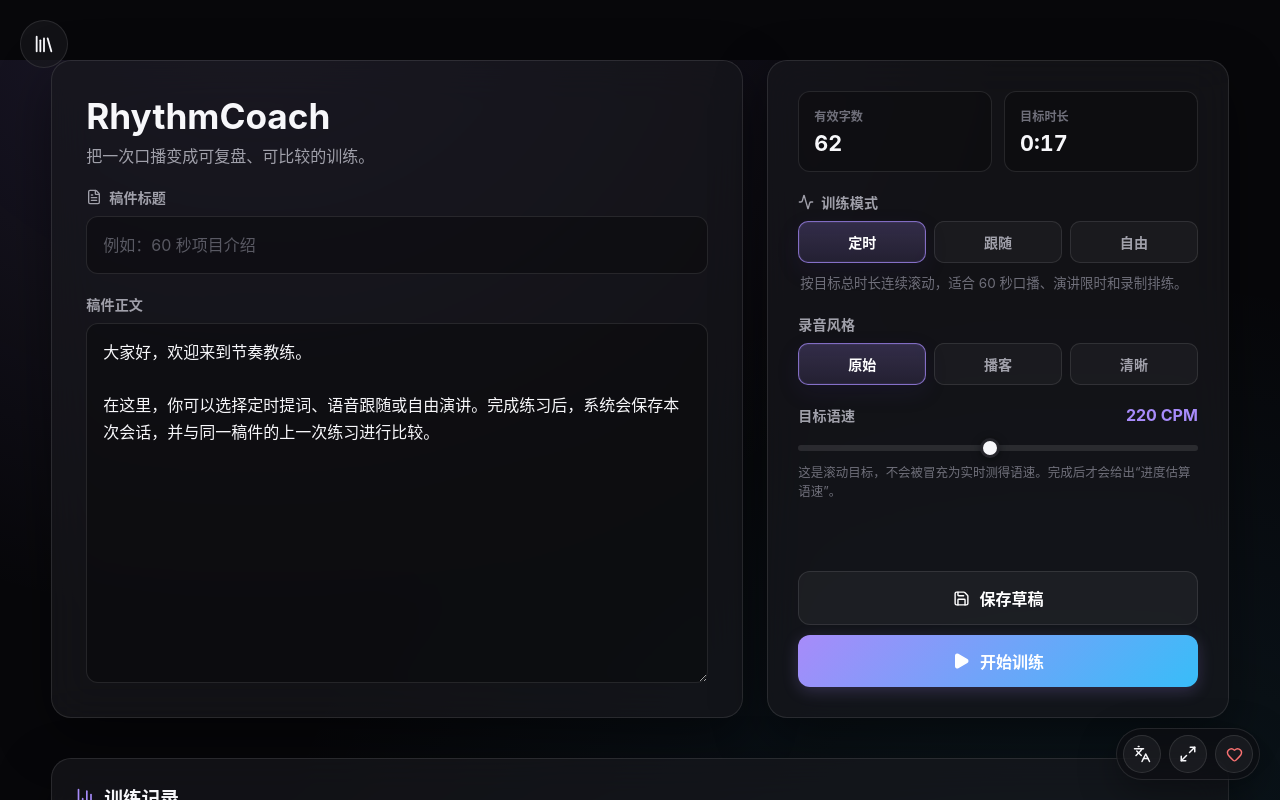
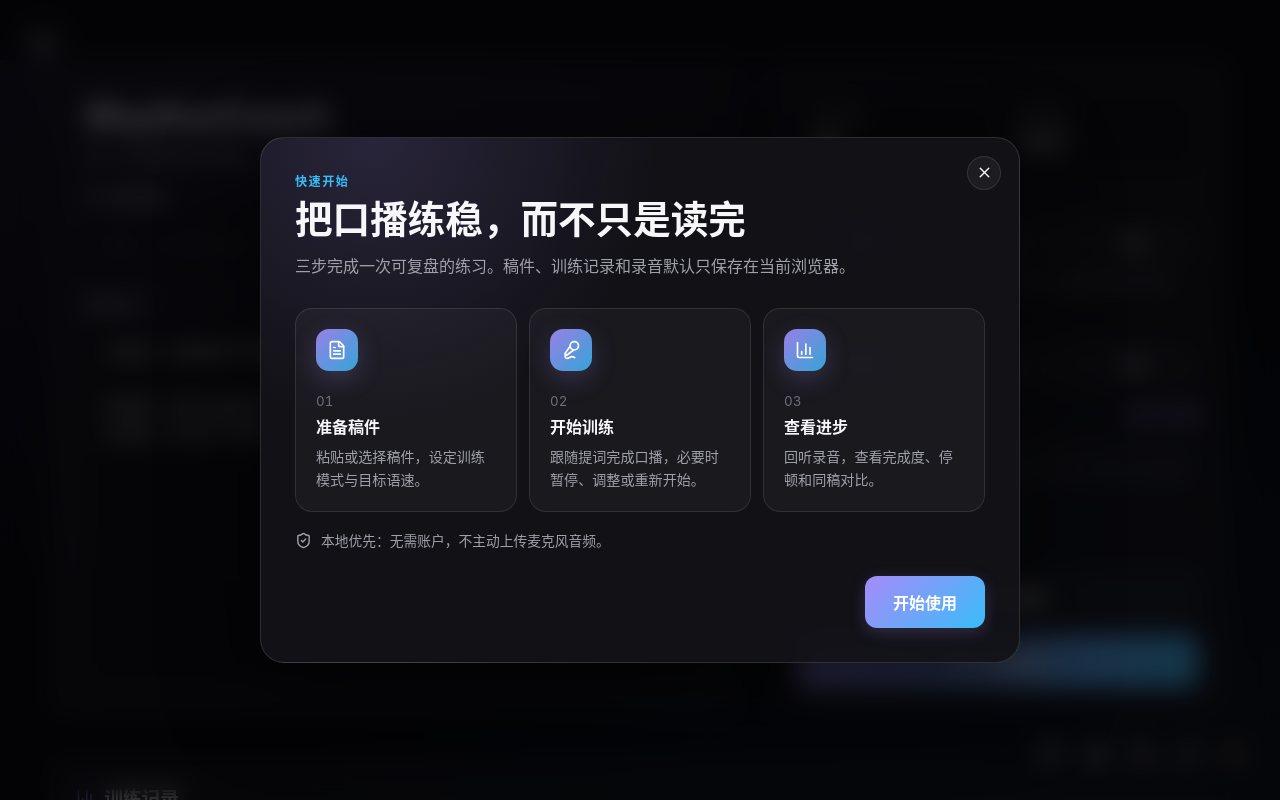
Before and after one commit to liuh886/RhythmCoach, a React (Vite) app in the folder web/: page / in a window 1280 px wide. Shown: the top 800 px of the page. Built offline with nearby package versions, Linux system fonts and the light colour scheme; the HTML template or start-up script is replaced by a standard one.

Commit message:
feat: connect onboarding, install, and training focus

```diff
--- a/web/src/App.tsx
+++ b/web/src/App.tsx
@@ -1,11 +1,21 @@
 import { useEffect, useState } from 'react';
-import { Heart, Languages, Maximize2, Minimize2 } from 'lucide-react';
+import { Download, Heart, HelpCircle, Languages, Maximize2, Minimize2, Sparkles } from 'lucide-react';
 import { AnimatePresence } from 'framer-motion';
+import { ProductGuide } from './components/ProductGuide';
+import './components/ProductExperience.css';
 import { RecordingsWidget } from './components/RecordingsWidget';
 import { ScriptEditor } from './components/ScriptEditor';
 import { Teleprompter } from './components/Teleprompter';
+import { TrainingFocus } from './components/TrainingFocus';
 import { useAppStore } from './store';
 import type { Language, PrompterMode } from './types';
+
+interface BeforeInstallPromptEvent extends Event {
+  prompt: () => Promise<void>;
+  userChoice: Promise<{ outcome: 'accepted' | 'dismissed'; platform: string }>;
+}
+
+const GUIDE_KEY = 'rhythmcoach_product_guide_v1';
 
 export default function App() {
   const {
@@ -21,9 +31,13 @@ export default function App() {
     setGlobalLang,
     prompterMode,
     setPrompterMode,
+    sessions,
     loadPersistedData
   } = useAppStore();
   const [isFullscreen, setIsFullscreen] = useState(false);
+  const [isGuideOpen, setIsGuideOpen] = useState(() => localStorage.getItem(GUIDE_KEY) !== 'complete');
+  const [isFocusOpen, setIsFocusOpen] = useState(false);
+  const [installPrompt, setInstallPrompt] = useState<BeforeInstallPromptEvent | null>(null);
 
   useEffect(() => {
     void loadPersistedData();
@@ -33,6 +47,20 @@ export default function App() {
     const handleFullscreenChange = () => setIsFullscreen(Boolean(document.fullscreenElement));
     document.addEventListener('fullscreenchange', handleFullscreenChange);
     return () => document.removeEventListener('fullscreenchange', handleFullscreenChange);
+  }, []);
+
+  useEffect(() => {
+    const handleInstallPrompt = (event: Event) => {
+      event.preventDefault();
+      setInstallPrompt(event as BeforeInstallPromptEvent);
+    };
+    const handleInstalled = () => setInstallPrompt(null);
+    window.addEventListener('beforeinstallprompt', handleInstallPrompt);
+    window.addEventListener('appinstalled', handleInstalled);
+    return () => {
+      window.removeEventListener('beforeinstallprompt', handleInstallPrompt);
+      window.removeEventListener('appinstalled', handleInstalled);
+    };
   }, []);
 
   const startSession = (title: string, script: string, pace: number, lang: Language, sessionMode: PrompterMode) => {
@@ -53,10 +81,48 @@ export default function App() {
     }
   };
 
+  const closeGuide = () => {
+    localStorage.setItem(GUIDE_KEY, 'complete');
+    setIsGuideOpen(false);
+  };
+
+  const installApp = async () => {
+    if (!installPrompt) return;
+    await installPrompt.prompt();
+    const choice = await installPrompt.userChoice;
+    if (choice.outcome === 'accepted') setInstallPrompt(null);
+  };
+
   return (
     <>
       {mode === 'editor' && (
         <nav className="global-utility-dock" aria-label={globalLang === 'zh' ? '全局工具' : 'Global tools'}>
+          <button
+            className="btn-icon utility-button"
+            onClick={() => setIsGuideOpen(true)}
+            title={globalLang === 'zh' ? '打开使用引导' : 'Open quick guide'}
+            aria-label={globalLang === 'zh' ? '打开使用引导' : 'Open quick guide'}
+          >
+            <HelpCircle size={18} />
+          </button>
+          <button
+            className="btn-icon utility-button"
+            onClick={() => setIsFocusOpen(true)}
+            title={globalLang === 'zh' ? '查看下一次训练建议' : 'View next training focus'}
+            aria-label={globalLang === 'zh' ? '查看下一次训练建议' : 'View next training focus'}
+          >
+            <Sparkles size={18} />
+          </button>
+          {installPrompt && (
+            <button
+              className="btn-icon utility-button"
+              onClick={() => void installApp()}
+              title={globalLang === 'zh' ? '安装 RhythmCoach' : 'Install RhythmCoach'}
+              aria-label={globalLang === 'zh' ? '安装 RhythmCoach' : 'Install RhythmCoach'}
+            >
+              <Download size={18} />
+            </button>
+          )}
           <button
             className="btn-icon utility-button"
             onClick={() => setGlobalLang(globalLang === 'zh' ? 'en' : 'zh')}
@@ -102,6 +168,20 @@ export default function App() {
           />
         )}
       </AnimatePresence>
+
+      <ProductGuide
+        open={mode === 'editor' && isGuideOpen}
+        lang={globalLang}
+        canInstall={Boolean(installPrompt)}
+        onInstall={() => void installApp()}
+        onClose={closeGuide}
+      />
+      <TrainingFocus
+        open={mode === 'editor' && isFocusOpen}
+        lang={globalLang}
+        sessions={sessions}
+        onClose={() => setIsFocusOpen(false)}
+      />
     </>
   );
 }
```
